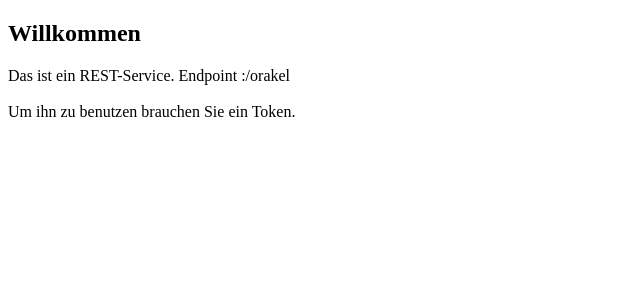
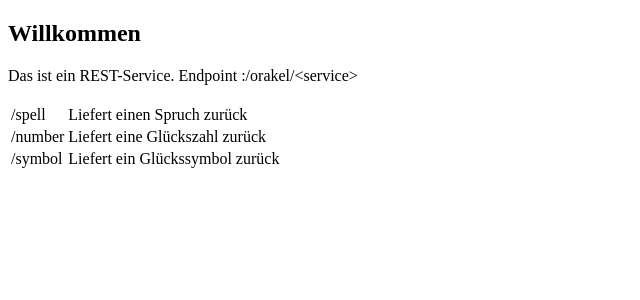
Before and after one commit to anawas/OrakelRest-Docker, a Flask app: page / in a window 1280 px wide. Shown: the top 300 px of the page, without its empty margins (0-640 px from the left). Run offline with Flask 2, Linux system fonts and the light colour scheme; parts of the project's set-up code (start-up, migrations or seed data) failed here and were passed over.

Commit message:
Added some lines of help

```diff
--- a/app/templates/index.html
+++ b/app/templates/index.html
@@ -7,7 +7,11 @@
 </head>
 <body>
     <h2>Willkommen</h2>
-    <div>Das ist ein REST-Service. Endpoint :/orakel</div><br />
-    <div>Um ihn zu benutzen brauchen Sie ein Token.</div>
+    <div>Das ist ein REST-Service. Endpoint :/orakel/&lt;service&gt;</div><br />
+    <table>
+        <tr><td>/spell</td><td>Liefert einen Spruch zur&uuml;ck</td></tr>
+        <tr><td>/number</td><td>Liefert eine Gl&uuml;ckszahl zur&uuml;ck</td></tr>
+        <tr><td>/symbol</td><td>Liefert ein Gl&uuml;ckssymbol zur&uuml;ck</td></tr>
+    </table>
 </body>
 </html>
```
